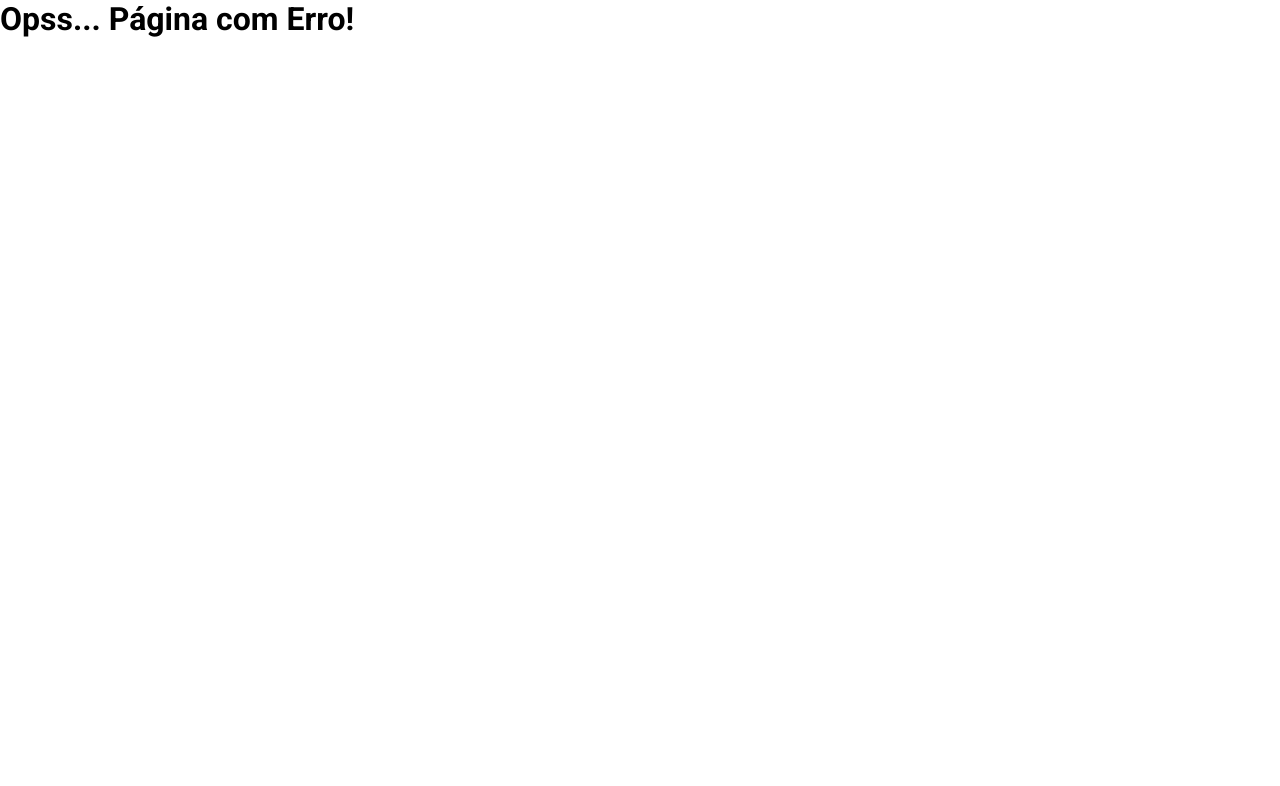
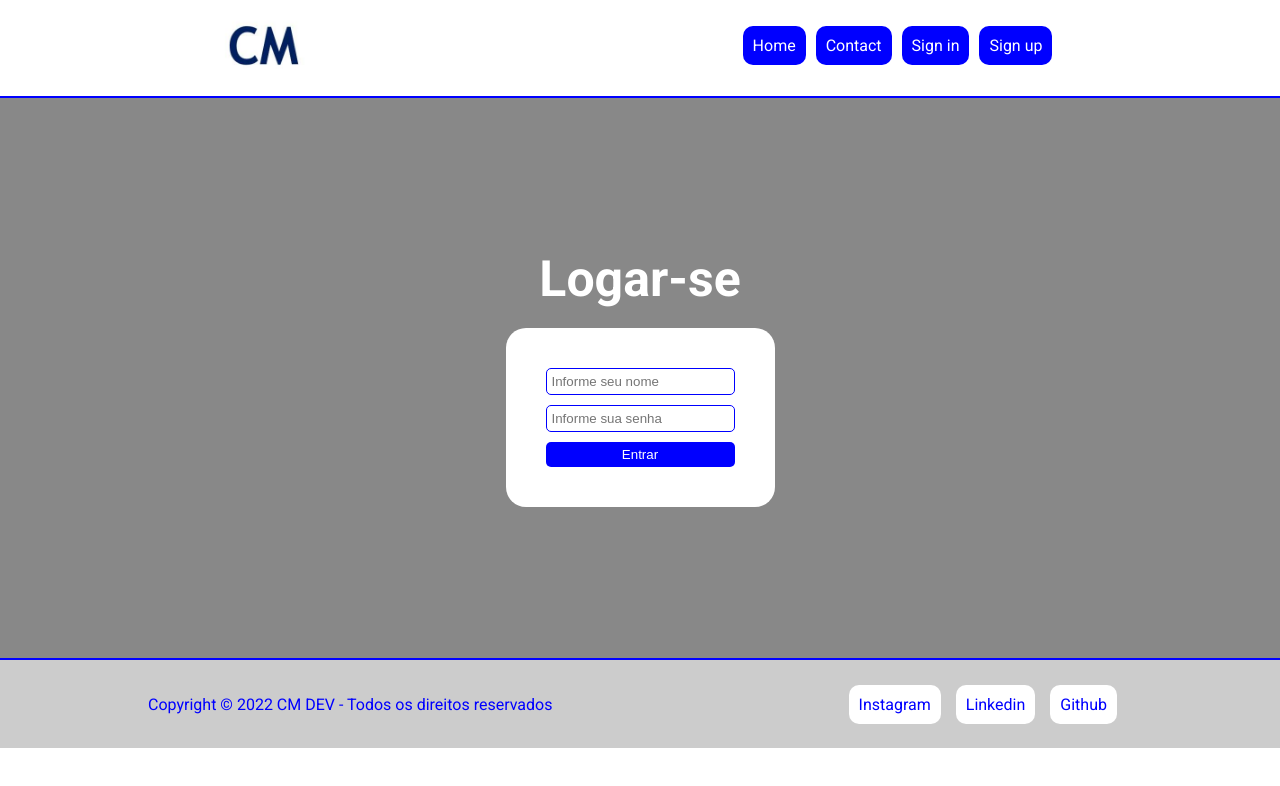
Before and after one commit to caioDesenvMoraes/criptodev-react-ts, a React (Create React App) app: page /signin in a window 1280 px wide. Shown: the top 786 px of the page. Built offline with nearby package versions, Linux system fonts and the light colour scheme.

Commit message:
create signin and singup

```diff
--- a/src/routes.tsx
+++ b/src/routes.tsx
@@ -4,6 +4,8 @@ import { BrowserRouter, Routes, Route } from "react-router-dom"
 import Err from "./views/Err"
 import Home from "./views/Home"
 import Contact from "./views/Contact"
+import SignIn from "./views/SignIn"
+import SignUp from "./views/SignUp"
 
 const Router: React.FC = () => {
     return(
@@ -12,6 +14,8 @@ const Router: React.FC = () => {
                 <Route path="*" element={ <Err/> }/>
                 <Route path="/" element={ <Home/> }/>
                 <Route path="/contact" element={ <Contact/> }/>
+                <Route path="/signin" element={ <SignIn/>}/>
+                <Route path="/signup" element={ <SignUp/>}/>
             </Routes>
         </BrowserRouter>
     )
--- a/src/services/apiData.ts
+++ b/src/services/apiData.ts
@@ -3,3 +3,11 @@ import axios from "axios"
 export const apiData = axios.create({
     baseURL: "https://meliuz-server-rn.herokuapp.com/"
 })
+
+export const apiDataForm = axios.create({
+    baseURL: "https://webhook.site/3abd38d8-bf55-4826-b07b-692bdebffcbf"
+})
+
+export const api = axios.create({
+    baseURL: "https://sistemadeagendamentogama.herokuapp.com/"
+})
--- a/src/views/Contact/index.tsx
+++ b/src/views/Contact/index.tsx
@@ -1,19 +1,57 @@
-import React from "react";
+import React, {useState, useCallback, useEffect, FormEvent} from "react";
+
 import NavBar from "../../Components/NavBar"
 import Footer from "../../Components/Footer"
 
+import { apiDataForm } from "../../services/apiData"
+
 import styles from "./Contact.module.css"
 
+interface IData {
+    name: string
+    phone: string
+    email: string
+}
+
 const Contact: React.FC = () => {
+    const [data, setData] = useState<IData>(/*{} as IData*/)
+
+    const handleSubmit = useCallback( (e: FormEvent<HTMLFormElement>) => {
+        e.preventDefault()
+        apiDataForm.post("", data)
+    }, [data])
+
     return(
         <>
             <NavBar/>
-            <div className={ styles.containerContact}>
+            <div className={ styles.containerContact }>
                 <h1>Deixe seu contato</h1>
-                <form className={ styles.form }>
-                    <input type="text" className={ styles.item } name="name" id="name" placeholder="Informe seu nome"/>
-                    <input type="number" className={ styles.item } name="telefone" id="telefone" placeholder="Informe seu telefone"/>
-                    <input type="email" className={ styles.item } name="email" id="email" placeholder="Informe seu e-mail"/>
+                estado: {data}
+                <form onChange={ handleSubmit } className={ styles.form }>
+                    <input
+                        type="text"
+                        className={ styles.item }
+                        name="name"
+                        id="name"
+                        placeholder="Informe seu nome"
+                        // onChange={ e => setData({ ...data, name: e.target.value})}
+                        />
+                    <input
+                        type="text"
+                        className={ styles.item }
+                        name="phone"
+                        id="phone"
+                        placeholder="Informe seu telefone"
+                        // onChange={ e => setData({ ...data, phone: e.target.value})}
+                    />
+                    <input
+                        type="text"
+                        className={ styles.item }
+                        name="email"
+                        id="email"
+                        placeholder="Informe seu e-mail"
+                        // onChange={ e => setData({ ...data, name: e.target.value})}
+                        />
                     <input type="submit" className={ styles.button } value="Enviar"/>
                 </form>
             </div>
--- /dev/null
+++ b/src/views/SignIn/SignIn.module.css
@@ -0,0 +1,54 @@
+.container {
+    width: 100%;
+    height: 70vh;
+    background-color: #888;
+    display: flex;
+    flex-direction: column;
+    justify-content: center;
+    align-items: center;
+}
+
+.container h1 {
+    font-size: 50px;
+    margin-bottom: 20px;
+    color: #fff;
+}
+
+.card {
+    padding: 40px;
+    background-color: #fff;
+    border-radius: 20px;
+}
+
+.card form {
+    display: flex;
+    flex-direction: column;
+}
+
+.item {
+    margin-bottom: 10px;
+    padding: 5px;
+    border-radius: 5px;
+    border: 1px solid #00f;
+}
+
+.item:focus {
+    box-shadow: 0 0 0 0;
+    outline: 0;
+}
+
+.button {
+    background-color: #00f;
+    color: #fff;
+    border: none;
+    padding: 5px;
+    border-radius: 5px;
+    cursor: pointer;
+    transition: 600ms;
+}
+
+.button:hover {
+    color: #00f;
+    background-color: #fff;
+    border: 1px solid #00f;
+}
--- /dev/null
+++ b/src/views/SignIn/index.tsx
@@ -0,0 +1,27 @@
+import React from "react"
+
+import styles from "./SignIn.module.css"
+
+import NavBar from "../../Components/NavBar"
+import Footer from "../../Components/Footer"
+
+const SignIn: React.FC = () => {
+    return(
+        <>
+            <NavBar/>
+            <div className={ styles.container }>
+                <h1>Logar-se</h1>
+                <div className={ styles.card}>
+                    <form onSubmit={ () => alert("test") }>
+                        <input type="text" className={ styles.item } name="name" id="name" placeholder="Informe seu nome"/>
+                        <input type="password" className={ styles.item } name="password" id="password" placeholder="Informe sua senha"/>
+                        <input type="submit" className={ styles.button } value="Entrar" />
+                    </form>
+                </div>
+            </div>
+            <Footer/>
+    </>
+    )
+}
+
+export default SignIn
--- /dev/null
+++ b/src/views/SignUp/SignUp.module.css
@@ -0,0 +1,54 @@
+.container {
+    width: 100%;
+    height: 70vh;
+    background-color: #888;
+    display: flex;
+    flex-direction: column;
+    justify-content: center;
+    align-items: center;
+}
+
+.container h1 {
+    font-size: 50px;
+    margin-bottom: 20px;
+    color: #fff;
+}
+
+.card {
+    padding: 40px;
+    background-color: #fff;
+    border-radius: 20px;
+}
+
+.card form {
+    display: flex;
+    flex-direction: column;
+}
+
+.item {
+    margin-bottom: 10px;
+    padding: 5px;
+    border-radius: 5px;
+    border: 1px solid #00f;
+}
+
+.item:focus {
+    box-shadow: 0 0 0 0;
+    outline: 0;
+}
+
+.button {
+    background-color: #00f;
+    color: #fff;
+    border: none;
+    padding: 5px;
+    border-radius: 5px;
+    cursor: pointer;
+    transition: 600ms;
+}
+
+.button:hover {
+    color: #00f;
+    background-color: #fff;
+    border: 1px solid #00f;
+}
--- /dev/null
+++ b/src/views/SignUp/index.tsx
@@ -0,0 +1,29 @@
+import React from "react"
+
+import styles from "./SignUp.module.css"
+
+import NavBar from "../../Components/NavBar"
+import Footer from "../../Components/Footer"
+
+
+const SignUp: React.FC = () => {
+    return(
+        <>
+            <NavBar/>
+            <div className={ styles.container }>
+                <h1>Inscreva-se</h1>
+                <div className={ styles.card}>
+                    <form onSubmit={ () => alert("test") }>
+                        <input type="text" className={ styles.item } name="name" id="name" placeholder="Informe seu nome"/>
+                        <input type="email" className={ styles.item } name="email" id="email" placeholder="Informe seu e-mail"/>
+                        <input type="password" className={ styles.item } name="password" id="password" placeholder="Informe sua senha"/>
+                        <input type="submit" className={ styles.button } value="Cadastrar" />
+                    </form>
+                </div>
+            </div>
+            <Footer/>
+        </>
+    )
+}
+
+export default SignUp
```
